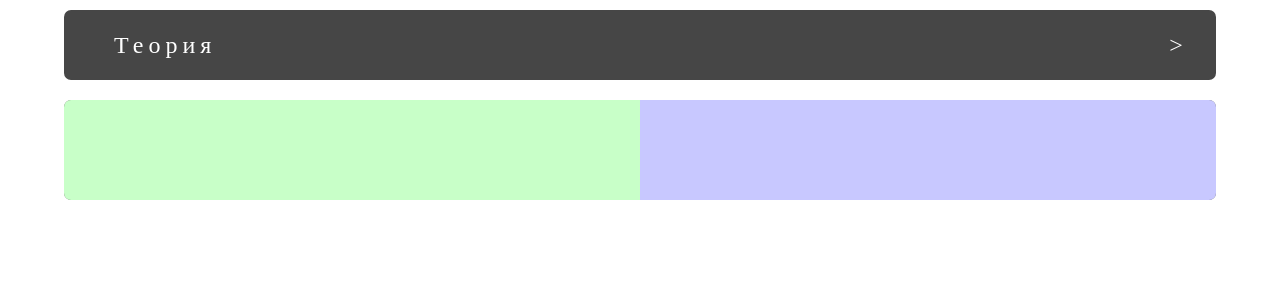
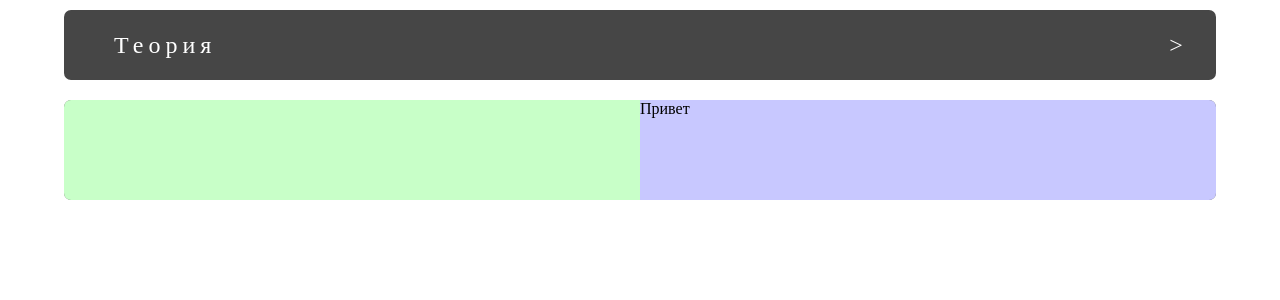
Before and after one commit to dakdolka/pumrus, a React (Vite) app in the folder frontend/: page / in a window 1280 px wide. Shown: the top 300 px of the page. Built offline with nearby package versions, Linux system fonts and the light colour scheme; a web font is replaced by a local one.

Commit message:
Variant 2

```diff
--- a/frontend/src/App.jsx
+++ b/frontend/src/App.jsx
@@ -17,7 +17,7 @@ function App() {
         {/* <Chapter>Задания</Chapter> */}
         <TheoryChoose>
           <div className="theotyChoose__elem theoryChoose__task"></div>
-          <div className="theotyChoose__elem theoryChoose__theme"></div>
+          <div className="theotyChoose__elem theoryChoose__theme">Привет</div>
         </TheoryChoose>
       </div>
     </>
```
